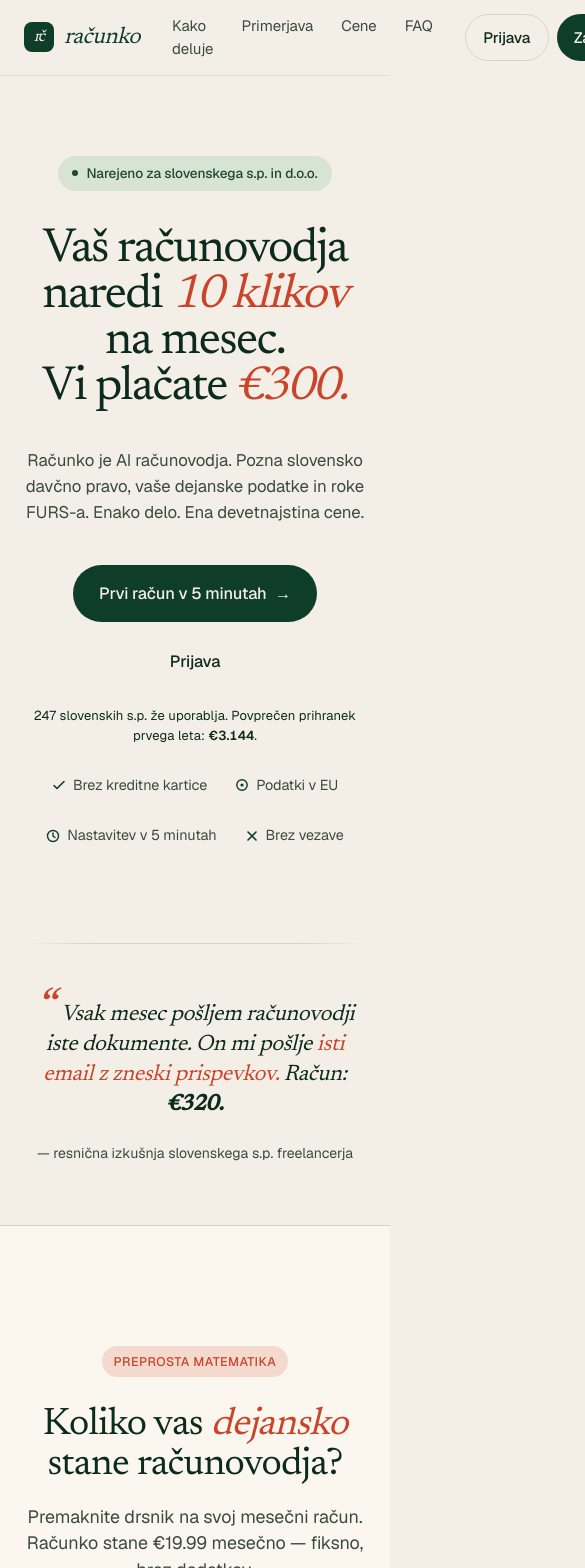
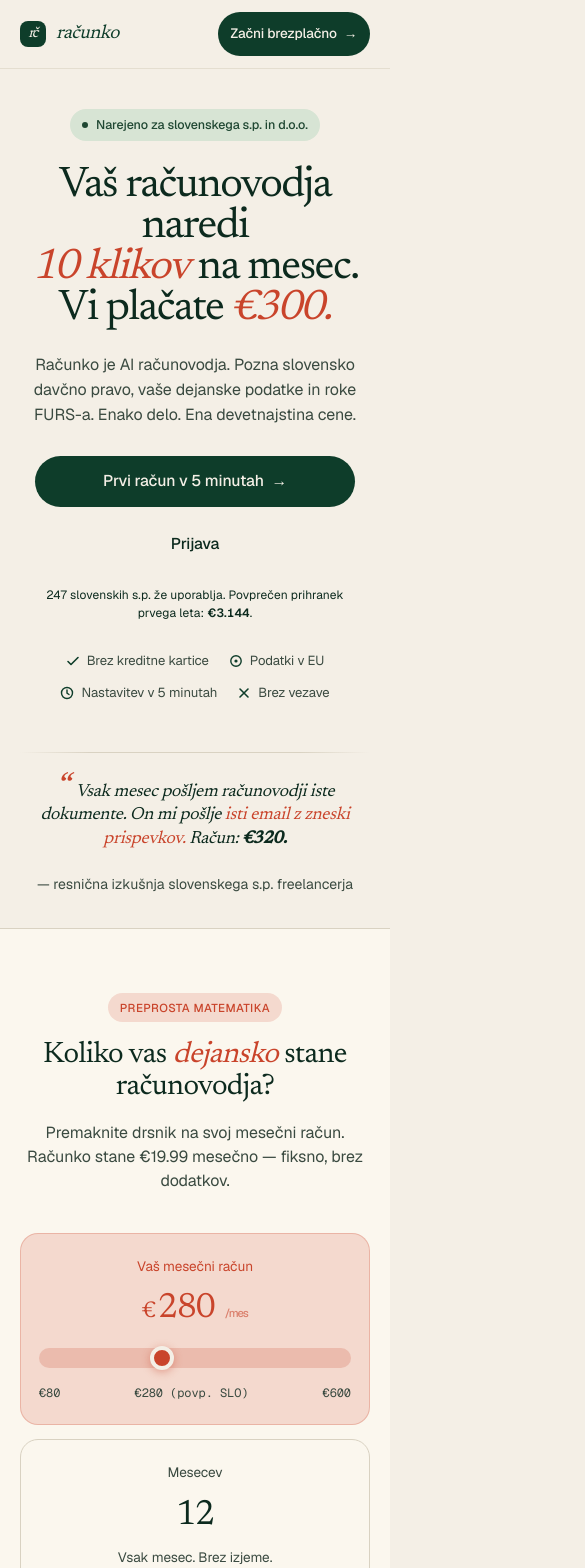
Before and after one commit to mahnicnik/knjigovodja, a Next.js app in the folder apps/web/: page / in a window 390 px wide. Shown: the top 1568 px of the page, 585 px wide, since content can reach past the window. Built offline with nearby package versions, Linux system fonts and the light colour scheme.

Commit message:
Mobile responsive landing page

```diff
--- a/apps/web/app/styles.css
+++ b/apps/web/app/styles.css
@@ -930,3 +930,247 @@ em { font-style: var(--display-italic); }
 [data-palette="paper"] .calc-result .num-result { color: var(--c-primaryInk); }
 [data-palette="paper"] .col-left { background: #F4D9CE; }
 [data-palette="paper"] .col-right { background: #E6E2D6; }
+/* ===========================================
+   ===== Mobile responsive overrides =====
+   =========================================== */
+
+/* Prevent horizontal overflow */
+html, body {
+  overflow-x: hidden;
+  max-width: 100vw;
+}
+
+/* Section padding reduction */
+@media (max-width: 720px) {
+  :root {
+    --pad-section: 64px;
+    --pad-x: 20px;
+  }
+}
+
+/* ===== Nav ===== */
+@media (max-width: 760px) {
+  .nav-inner {
+    grid-template-columns: auto auto;
+    gap: 12px;
+    padding: 12px var(--pad-x);
+  }
+  .nav-links { display: none; }
+  .nav-cta .btn-ghost { display: none; }
+  .brand { font-size: 1.2rem; }
+  .brand-mark { width: 26px; height: 26px; font-size: 0.95rem; }
+  .nav-cta .btn { padding: 0.55em 0.95em; font-size: 0.85rem; }
+}
+
+/* ===== Hero ===== */
+@media (max-width: 640px) {
+  .hero {
+    padding: 40px var(--pad-x) 32px;
+  }
+  .display {
+    font-size: clamp(2.4rem, 11vw, 3.4rem);
+    text-wrap: balance;
+    margin-bottom: 24px;
+  }
+  .hero-sub {
+    font-size: 1rem;
+    margin-bottom: 28px;
+  }
+  .hero-cta {
+    flex-direction: column;
+    width: 100%;
+    max-width: 320px;
+    margin: 0 auto 16px;
+  }
+  .hero-cta .btn {
+    width: 100%;
+    justify-content: center;
+  }
+  .eyebrow {
+    margin-bottom: 24px;
+    font-size: 0.78rem;
+    padding: 6px 12px;
+  }
+  .trust {
+    gap: 12px 20px;
+    font-size: 0.82rem;
+  }
+  .hero-proof { font-size: 12px; padding: 0 8px; }
+}
+
+/* Pull quote */
+@media (max-width: 640px) {
+  .hero-quote-rule { margin: 48px auto 0; }
+  .pull-quote { margin-top: 28px; padding: 0 8px; }
+  .pull-quote blockquote {
+    font-size: clamp(1.1rem, 4.5vw, 1.4rem);
+  }
+  .pull-quote .qmark { font-size: 2.2rem; }
+}
+
+/* ===== Section heads ===== */
+@media (max-width: 640px) {
+  .section-head {
+    margin-bottom: 40px;
+  }
+  .kicker {
+    margin-bottom: 18px;
+    font-size: 0.72rem;
+  }
+  .h2 {
+    font-size: clamp(1.85rem, 7vw, 2.4rem);
+  }
+  .lede {
+    font-size: 1rem;
+  }
+}
+
+/* ===== Math calculator ===== */
+@media (max-width: 640px) {
+  .calc { gap: 14px; }
+  .calc-card {
+    padding: 22px 18px;
+    min-height: auto;
+  }
+  .calc-value {
+    font-size: clamp(2.2rem, 9vw, 3rem);
+  }
+  .calc-slider { padding: 10px 0; cursor: grab; }
+  .savings { margin-top: 28px; }
+  .savings-amt {
+    font-size: clamp(2.6rem, 11vw, 3.6rem);
+  }
+}
+
+/* ===== Dashboard mock ===== */
+@media (max-width: 640px) {
+  .dash {
+    margin-top: 24px;
+    border-radius: 12px;
+  }
+  .dash-bar { height: 32px; padding: 0 10px; }
+  .dash-bar .url {
+    font-size: 0.62rem;
+    padding: 3px 12px;
+  }
+  .dash-main { padding: 14px; gap: 12px; }
+  .dash-head { gap: 10px; }
+  .dash-head h3 { font-size: 1.05rem; }
+  .dash-sub { font-size: 0.78rem; }
+  .pill { font-size: 0.7rem; padding: 4px 8px; }
+  .dash-stats { gap: 6px; }
+  .stat { padding: 10px 12px; }
+  .stat span { font-size: 0.7rem; }
+  .stat strong { font-size: 1.05rem; }
+  .dash-card { padding: 14px; }
+  .dash-card h4 { font-size: 0.92rem; }
+  .dash-list li {
+    font-size: 0.82rem;
+    padding: 8px 0;
+    gap: 8px;
+    flex-wrap: wrap;
+  }
+  .tag { font-size: 0.66rem; padding: 2px 6px; }
+  .dash-foot { gap: 6px; }
+  .dash-foot-label { display: none; }
+  .chip { padding: 6px 10px; font-size: 0.75rem; }
+}
+
+/* ===== Features ===== */
+@media (max-width: 620px) {
+  .feat {
+    padding: 28px 22px;
+    min-height: auto;
+    gap: 12px;
+  }
+  .feat h3 { font-size: 1.05rem; }
+  .feat p { font-size: 0.92rem; }
+  .feat-tag { font-size: 0.7rem; }
+}
+
+/* ===== Comparison ===== */
+@media (max-width: 640px) {
+  .compare-col { padding: 22px 20px !important; }
+  .compare-col header {
+    font-size: 0.95rem;
+    gap: 10px;
+  }
+  .row {
+    font-size: 0.9rem;
+    padding: 10px 0;
+    gap: 10px;
+  }
+  .row svg { flex-shrink: 0; margin-top: 3px; }
+}
+
+/* ===== Quotes / Testimonials ===== */
+@media (max-width: 640px) {
+  .quote { padding: 24px 22px; }
+  .quote blockquote {
+    font-size: 0.95rem;
+    line-height: 1.55;
+  }
+  .quote-head { gap: 8px; flex-wrap: wrap; }
+  .stars { font-size: 0.95rem; }
+  .save-tag { font-size: 0.7rem; padding: 3px 8px; }
+}
+
+/* ===== Pricing ===== */
+@media (max-width: 640px) {
+  .plan { padding: 28px 22px; }
+  .plan-price { font-size: clamp(2.6rem, 9vw, 3.4rem); }
+  .plan-list li { font-size: 0.92rem; }
+  .plan-flag { font-size: 0.7rem; padding: 3px 10px; }
+}
+
+/* ===== FAQ ===== */
+@media (max-width: 640px) {
+  .faq-q {
+    font-size: 0.98rem;
+    padding: 18px 0;
+    gap: 12px;
+  }
+  .faq-a {
+    font-size: 0.92rem;
+    line-height: 1.6;
+  }
+}
+
+/* ===== Final CTA ===== */
+@media (max-width: 640px) {
+  .final { padding: 64px var(--pad-x); }
+  .final-h {
+    font-size: clamp(2rem, 9vw, 2.6rem);
+    margin: 18px 0 20px;
+  }
+  .final-sub {
+    font-size: 1rem;
+    margin-bottom: 28px;
+  }
+  .final-trust { font-size: 0.78rem; }
+}
+
+/* ===== Footer ===== */
+@media (max-width: 640px) {
+  .foot { padding: 28px var(--pad-x); }
+  .foot-inner {
+    flex-direction: column;
+    gap: 16px;
+    text-align: center;
+  }
+  .foot-nav {
+    flex-wrap: wrap;
+    justify-content: center;
+    gap: 14px 22px;
+  }
+  .foot-fine { font-size: 0.78rem; }
+}
+
+/* ===== Touch-friendly buttons ===== */
+@media (max-width: 640px) {
+  .btn { min-height: 44px; }
+  .btn-lg {
+    padding: 0.85em 1.4em;
+    font-size: 0.98rem;
+  }
+}
```
